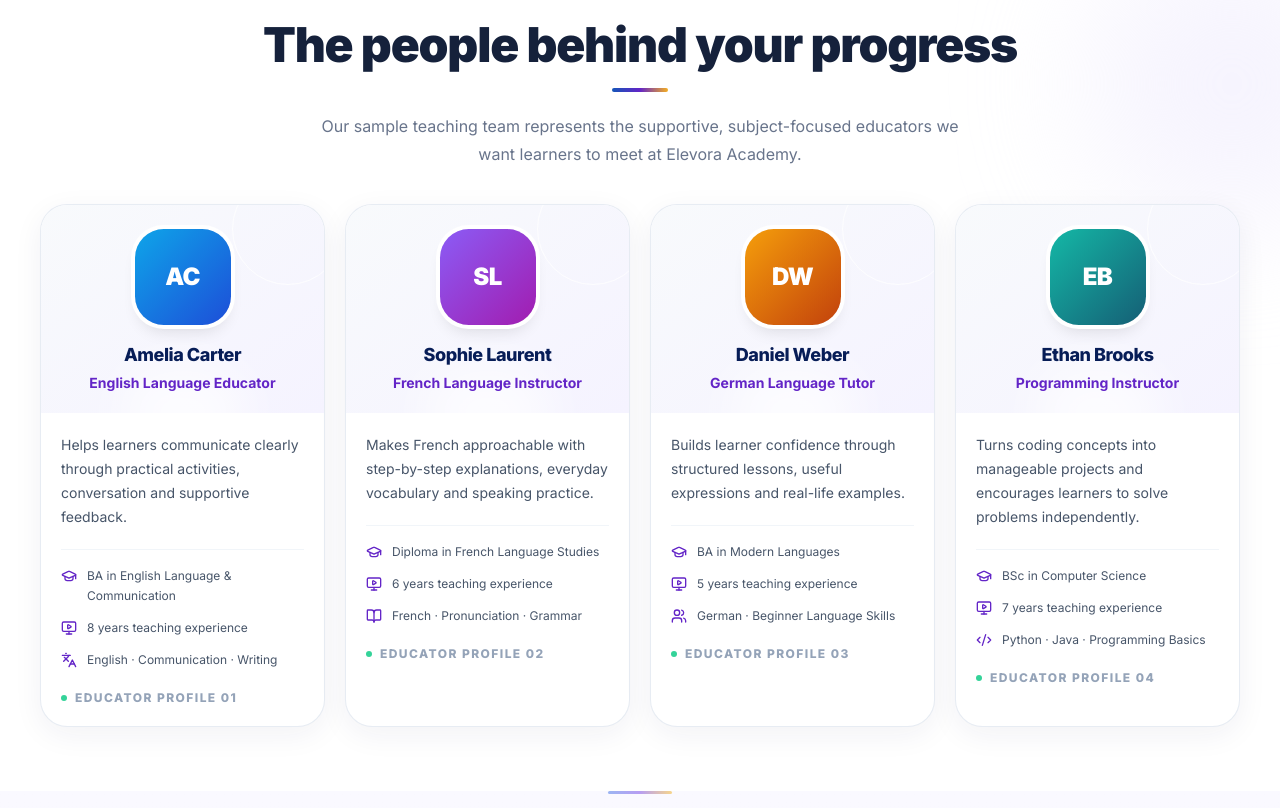
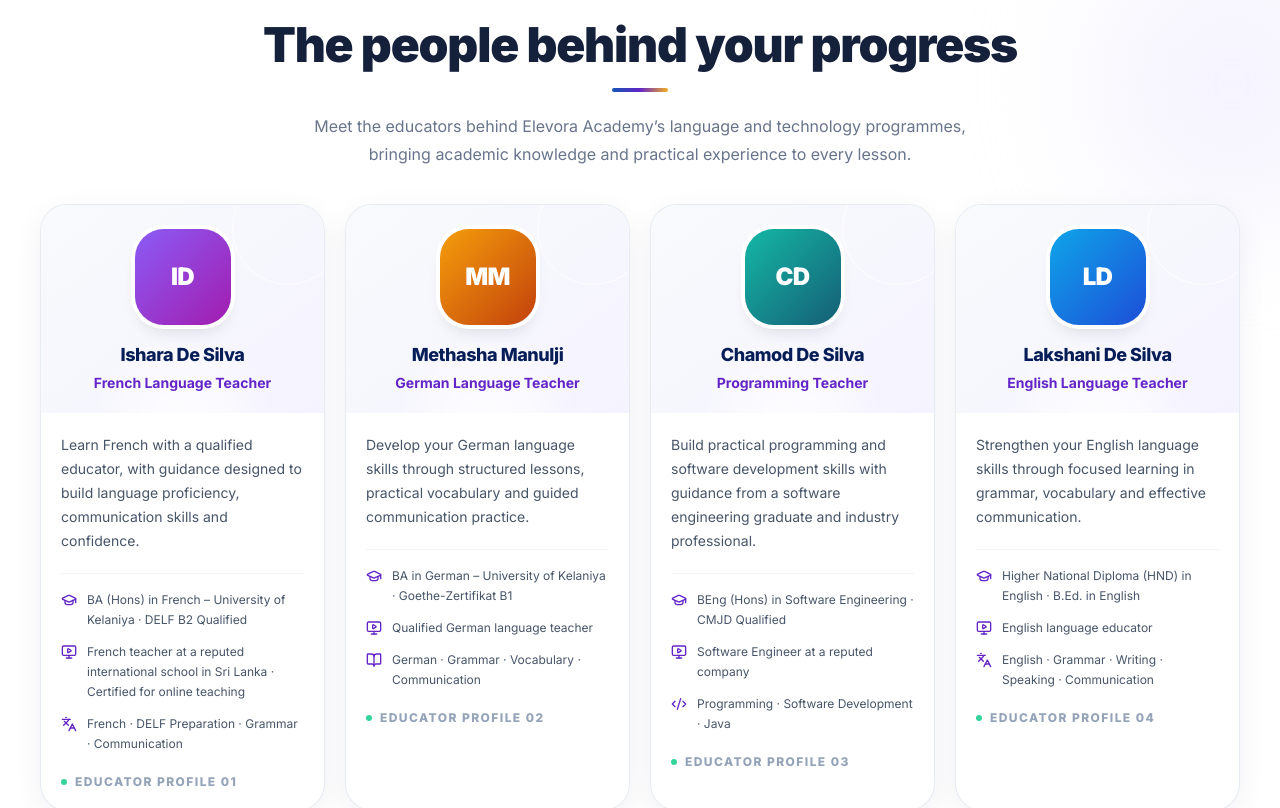
Before and after one commit to chamod-lakshitha/elevora-academy, a Next.js app: page /about in a window 1280 px wide. Shown: the part 1310-2118 px from the top of the page. Built offline with nearby package versions, Linux system fonts and the light colour scheme; no server answers.

Commit message:
Update teacher profiles on About page

```diff
--- a/app/about/page.tsx
+++ b/app/about/page.tsx
@@ -31,48 +31,48 @@ const pillars = [
 
 const teachingStaff = [
   {
-    name: 'Amelia Carter',
-    role: 'English Language Educator',
-    qualification: 'BA in English Language & Communication',
-    experience: '8 years teaching experience',
-    subjects: 'English · Communication · Writing',
-    initials: 'AC',
+    name: 'Ishara De Silva',
+    role: 'French Language Teacher',
+    qualification: 'BA (Hons) in French – University of Kelaniya · DELF B2 Qualified',
+    experience: 'French teacher at a reputed international school in Sri Lanka · Certified for online teaching',
+    subjects: 'French · DELF Preparation · Grammar · Communication',
+    initials: 'ID',
+    tone: 'from-violet-500 to-fuchsia-700',
+    icon: Languages,
+    bio: 'Learn French with a qualified educator, with guidance designed to build language proficiency, communication skills and confidence.',
+  },
+  {
+    name: 'Methasha Manulji',
+    role: 'German Language Teacher',
+    qualification: 'BA in German – University of Kelaniya · Goethe-Zertifikat B1',
+    experience: 'Qualified German language teacher',
+    subjects: 'German · Grammar · Vocabulary · Communication',
+    initials: 'MM',
+    tone: 'from-amber-500 to-orange-700',
+    icon: BookOpen,
+    bio: 'Develop your German language skills through structured lessons, practical vocabulary and guided communication practice.',
+  },
+  {
+    name: 'Chamod De Silva',
+    role: 'Programming Teacher',
+    qualification: 'BEng (Hons) in Software Engineering · CMJD Qualified',
+    experience: 'Software Engineer at a reputed company',
+    subjects: 'Programming · Software Development · Java',
+    initials: 'CD',
+    tone: 'from-teal-500 to-cyan-800',
+    icon: Code2,
+    bio: 'Build practical programming and software development skills with guidance from a software engineering graduate and industry professional.',
+  },
+  {
+    name: 'Lakshani De Silva',
+    role: 'English Language Teacher',
+    qualification: 'Higher National Diploma (HND) in English · B.Ed. in English',
+    experience: 'English language educator',
+    subjects: 'English · Grammar · Writing · Speaking · Communication',
+    initials: 'LD',
     tone: 'from-sky-500 to-blue-700',
     icon: Languages,
-    bio: 'Helps learners communicate clearly through practical activities, conversation and supportive feedback.',
-  },
-  {
-    name: 'Sophie Laurent',
-    role: 'French Language Instructor',
-    qualification: 'Diploma in French Language Studies',
-    experience: '6 years teaching experience',
-    subjects: 'French · Pronunciation · Grammar',
-    initials: 'SL',
-    tone: 'from-violet-500 to-fuchsia-700',
-    icon: BookOpen,
-    bio: 'Makes French approachable with step-by-step explanations, everyday vocabulary and speaking practice.',
-  },
-  {
-    name: 'Daniel Weber',
-    role: 'German Language Tutor',
-    qualification: 'BA in Modern Languages',
-    experience: '5 years teaching experience',
-    subjects: 'German · Beginner Language Skills',
-    initials: 'DW',
-    tone: 'from-amber-500 to-orange-700',
-    icon: Users,
-    bio: 'Builds learner confidence through structured lessons, useful expressions and real-life examples.',
-  },
-  {
-    name: 'Ethan Brooks',
-    role: 'Programming Instructor',
-    qualification: 'BSc in Computer Science',
-    experience: '7 years teaching experience',
-    subjects: 'Python · Java · Programming Basics',
-    initials: 'EB',
-    tone: 'from-teal-500 to-cyan-800',
-    icon: Code2,
-    bio: 'Turns coding concepts into manageable projects and encourages learners to solve problems independently.',
+    bio: 'Strengthen your English language skills through focused learning in grammar, vocabulary and effective communication.',
   },
 ];
 
@@ -123,7 +123,7 @@ export default function AboutPage() {
           <SectionHeading
             eyebrow="Meet the educators"
             title="The people behind your progress"
-            description="Our sample teaching team represents the supportive, subject-focused educators we want learners to meet at Elevora Academy."
+            description="Meet the educators behind Elevora Academy’s language and technology programmes, bringing academic knowledge and practical experience to every lesson."
             centered
             titleClassName="leading-[1.2] sm:leading-[1.12]"
           />
```
